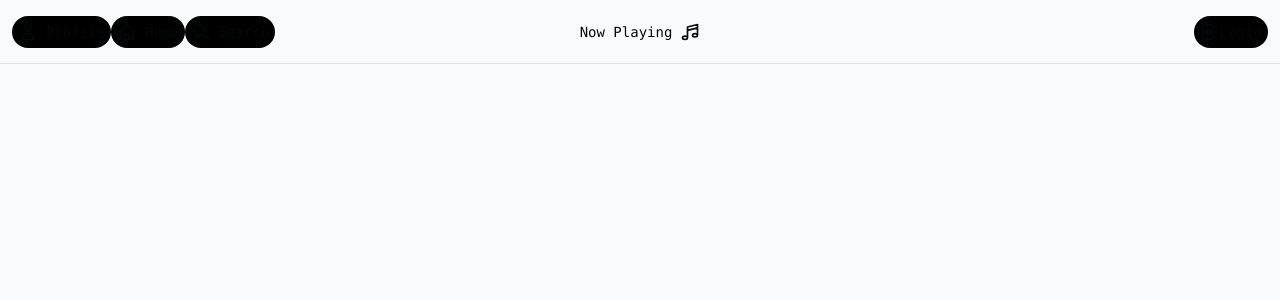
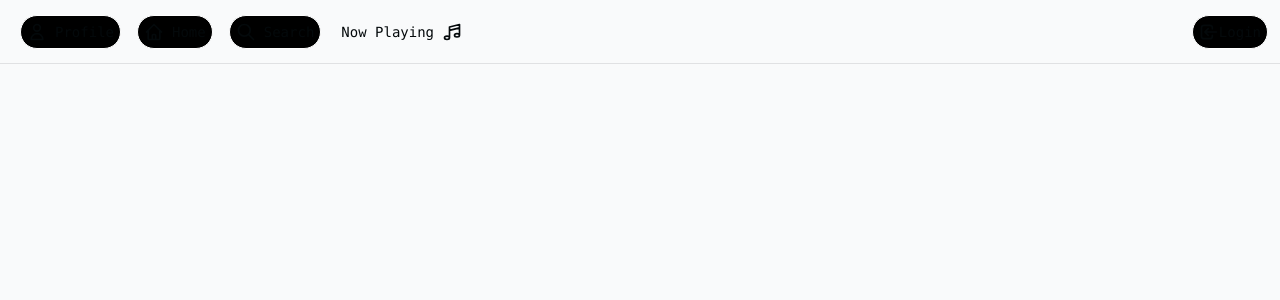
Before and after one commit to ReeseM580/cop4710-App, a Next.js app: page / in a window 1280 px wide. Shown: the top 300 px of the page. Built offline with nearby package versions, Linux system fonts and the light colour scheme; no server answers.

Commit message:
Fixed buttons but need to center "Now Playing"

```diff
--- a/app/login/page.tsx
+++ b/app/login/page.tsx
@@ -95,6 +95,7 @@ export default function Login({
             <Link
                 href="/"
                 className="absolute left-8 top-8 flex bg-black rounded-full
+                border-white border
                 hover:bg-gray-500 items-center space-x-2
                 hover:text-white cursor-pointer
                 hover:opacity-80 p-1.5">
@@ -107,10 +108,8 @@ export default function Login({
                 <form>
                     <button
                         formAction={signInWithSpotify}
-                        className="bg-black rounded-full border-gray
-                        hover:bg-gray-500 space-x-2
-                        hover:text-white cursor-pointer
-                        hover:opacity-80 p-1.5"
+                        className="bg-black rounded-full border-white border hover:bg-gray-500
+                        hover:text-white cursor-pointer hover:opacity-80 p-1.5"
                         >
                         Sign In With Spotify
                     </button>
--- a/app/page.tsx
+++ b/app/page.tsx
@@ -48,32 +48,35 @@ export default async function Index() {
                     {/*<DeployButton />*/}
                     <div className="flex p-3">
                         <Link href={`/profile/${session?.user.id}`}className="flex bg-black rounded-full
+                        border-white border
                         hover:bg-gray-500 items-center space-x-2
                         hover:text-white cursor-pointer
-                        hover:opacity-80 p-1.5">
+                        hover:opacity-80 p-1.5 m-2">
                             <UserIcon className="h-5 w-5"/>
                             <p>Profile</p>
                         </Link>
 
                         <Link href="/"className="flex bg-black rounded-full
+                        border-white border
                         hover:bg-gray-500 items-center space-x-2
                         hover:text-white cursor-pointer
-                        hover:opacity-80 p-1.5">
+                        hover:opacity-80 p-1.5 m-2">
                             <HomeIcon className="h-5 w-5"/>
                             <p>Home</p>
                         </Link>
 
                         <Link href="/"className="flex bg-black rounded-full
+                        border-white border
                         hover:bg-gray-500 items-center space-x-2
                         hover:text-white cursor-pointer
-                        hover:opacity-80 p-1.5">
+                        hover:opacity-80 p-1.5 m-2">
                             <SearchIcon className="h-5 w-5"/>
                             <p>Search</p>
                         </Link>
                     </div>
 
-                    <div className="flex absolute right-20 left-20 items-center justify-center flex-grow space-x-2">
-                        <h1 >Now Playing</h1>
+                    <div className="flex flex-grow space-x-2">
+                        <h1>Now Playing</h1>
                         <MusicNoteIcon className="h-5 w-5" />
                     </div>
 
--- a/components/AuthButton.tsx
+++ b/components/AuthButton.tsx
@@ -39,6 +39,7 @@ export default async function AuthButton() {
 
             <form action={signOut}>
                 <button className="flex space-x-2 bg-black rounded-full
+                border-white border
                     hover:bg-gray-500 items-center
                     hover:text-white cursor-pointer
                     hover:opacity-80 p-1.5">
@@ -51,6 +52,7 @@ export default async function AuthButton() {
     ) : (
         <Link href="/login"
         className="flex bg-black rounded-full
+        border-white border
         hover:bg-gray-500 items-center space-x-2
         hover:text-white cursor-pointer
         hover:opacity-80 p-1.5">
```
